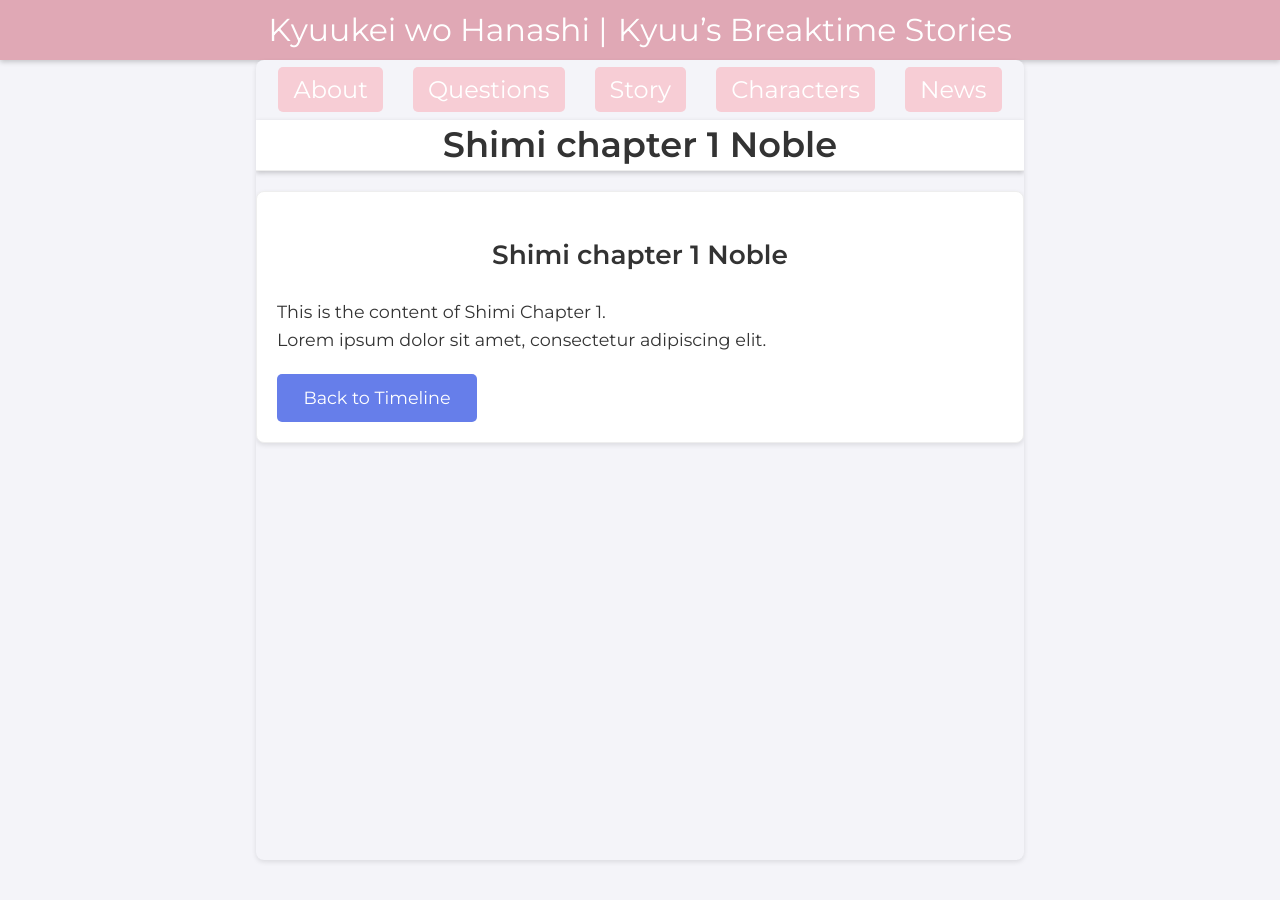
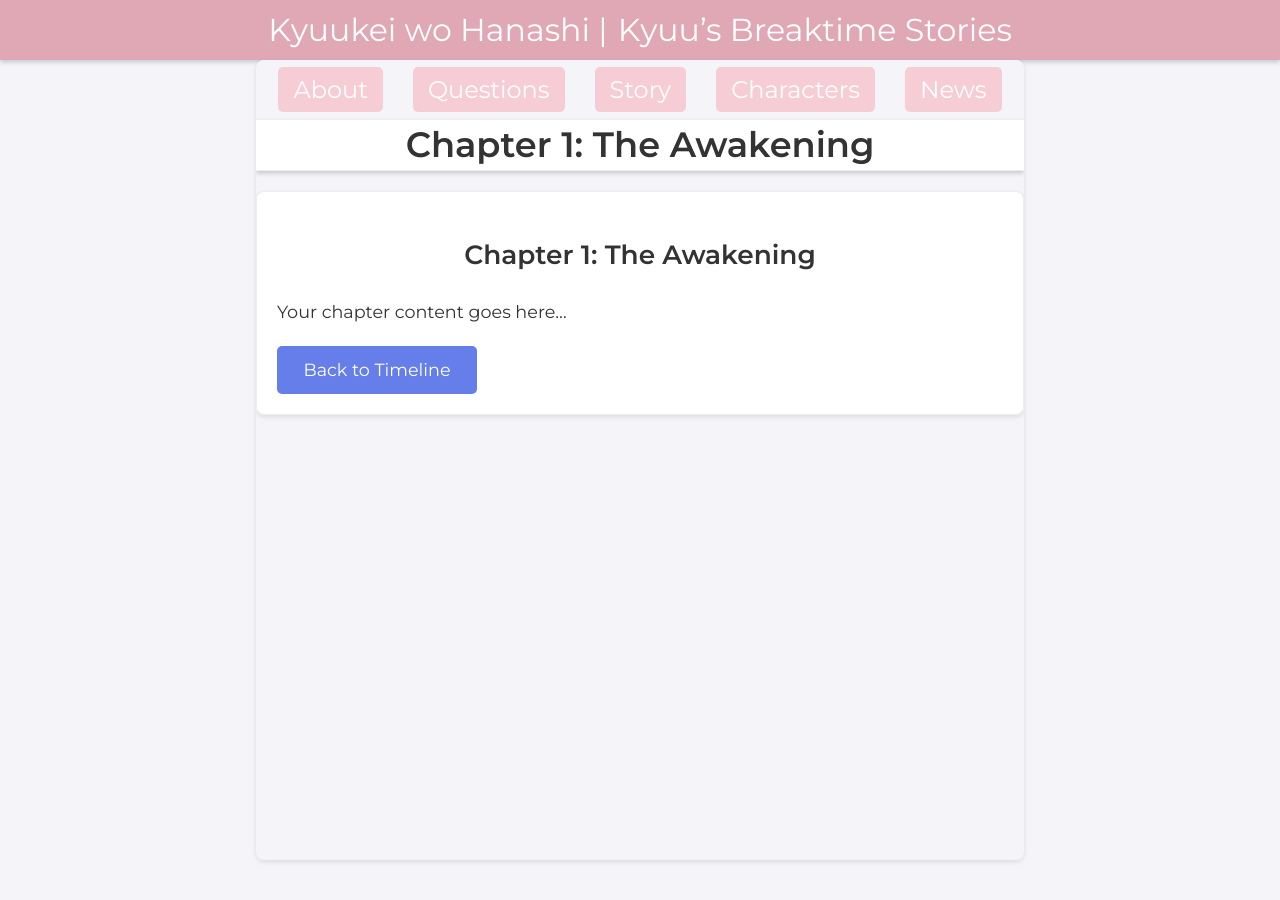
Before and after one commit to Saiminator/Kyuukei, a Jekyll site: the page built from _chapters/shimi-chapter1.md, in a window 1280 px wide. Built offline with Jekyll 4.4.1, drawn with Linux system fonts in a browser that asks for light colours.

Commit message:
Update shimi-chapter1.md

```diff
--- a/_chapters/shimi-chapter1.md
+++ b/_chapters/shimi-chapter1.md
@@ -1,11 +1,7 @@
 ---
 layout: chapter
-title: "Shimi chapter 1 Noble"
-timeline: "Shimi"
+title: "Chapter 1: The Awakening"
+story_segment: "Spreading Shimi"
 chapter_number: 1
-chapter_title: "Chapter 1: Noble"
-offset: 40
 ---
-
-This is the content of Shimi Chapter 1.
-Lorem ipsum dolor sit amet, consectetur adipiscing elit.
+Your chapter content goes here...
```
